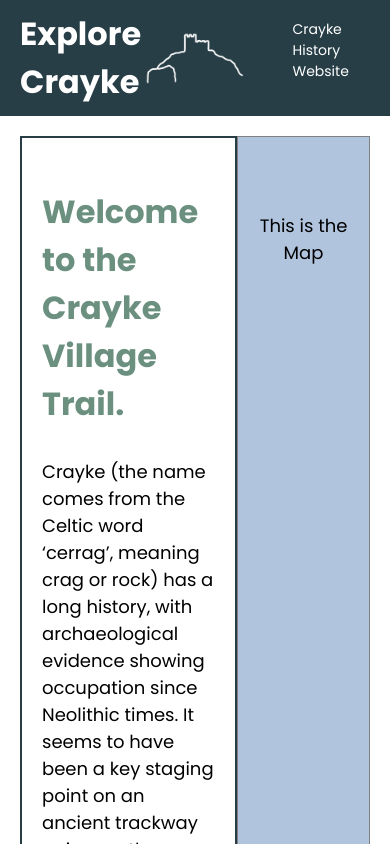
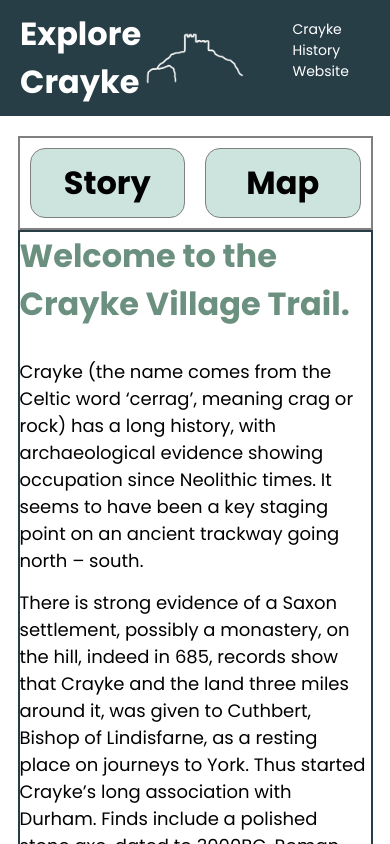
Before and after one commit to jenmerritt/village-trails-app, a React (Create React App) app: page / in a window 390 px wide. Shown: the top 844 px of the page. Built offline with nearby package versions, Linux system fonts and the light colour scheme.

Commit message:
working on responsive layout

```diff
--- a/src/components/Trail.js
+++ b/src/components/Trail.js
@@ -5,18 +5,27 @@ import './styles/Trail.css';
 
 function Trail() {
 
-    const [pageNumber, setpageNumber] = useState(1);
+    const [pageNumber, setPageNumber] = useState(1);
+    const [storyActive, setStoryActive] = useState(false);
 
     function nextPage(){
-      setpageNumber(pageNumber + 1)
+      setPageNumber(pageNumber + 1)
     }
 
     function previousPage(){
-      setpageNumber(pageNumber - 1)
+      setPageNumber(pageNumber - 1)
     }
 
     return (
       <div className="trail-wrapper">
+        <div className="story-map-wrapper">
+          <div className="story-map-tab">
+            <h1>Story</h1>
+          </div>
+          <div className="story-map-tab">
+            <h1>Map</h1>
+          </div>
+        </div>
         <Story pageNumber={pageNumber} nextPage={nextPage} previousPage={previousPage} />
         <Map pageNumber={pageNumber} />
       </div>
--- a/src/components/styles/Trail.css
+++ b/src/components/styles/Trail.css
@@ -1,3 +1,6 @@
+
+/*    DESKTOP LAYOUT    */
+
 .trail-wrapper{
     padding: 20px;
     display: flex;
@@ -6,9 +9,9 @@
 }
 
 .story-wrapper{
-    max-width: 75%;
+    /* max-width: 75%; */
     width: 50%;
-    min-width: 25%;
+    /* min-width: 25%; */
     border: 2px solid #273E47;
     padding: 50px 20px 20px 20px;
     /* resize: horizontal;
@@ -21,3 +24,64 @@
     background-color: lightsteelblue;
     text-align: center;
 }
+
+.story-map-wrapper{
+    display: none;
+}
+
+.hidden {
+    display: none;
+}
+
+.selected{
+    background-color: #a4c3a4 !important;
+}
+
+
+/*   MOBILE LAYOUT   */
+
+@media screen and (max-width: 768px) {
+
+    .trail-wrapper{
+        display: flex;
+        flex-direction: column;
+        width: 100%;
+        margin: 20px 0 20px 0;
+        padding: 0;
+    }
+
+    .story-wrapper{
+        width: 90%;
+        border: 2px solid #273E47;
+        margin: 0 auto;
+        padding: 0;
+    }
+
+    .map-wrapper{
+        width: 90%;
+        flex-grow: 1;
+        margin: 0 auto;
+        padding: 0;
+        border: 2px solid grey;
+        background-color: lightsteelblue;
+    }
+
+    .story-map-wrapper{
+        width: 90%;
+        margin: 0 auto;
+        display: flex;
+        flex-direction: row;
+        border: 2px solid grey;
+    }
+
+    .story-map-tab{
+        width: 50%;
+        margin: 10px;
+        border: 1px solid grey;
+        border-radius: 15px;
+        padding: 10px 0px 10px 0px;
+        text-align: center;
+        background-color: #CCE3DE;
+    }
+
+}
```
Also changed, not shown: 1 other file (tests, documents, lock files or other folders).
